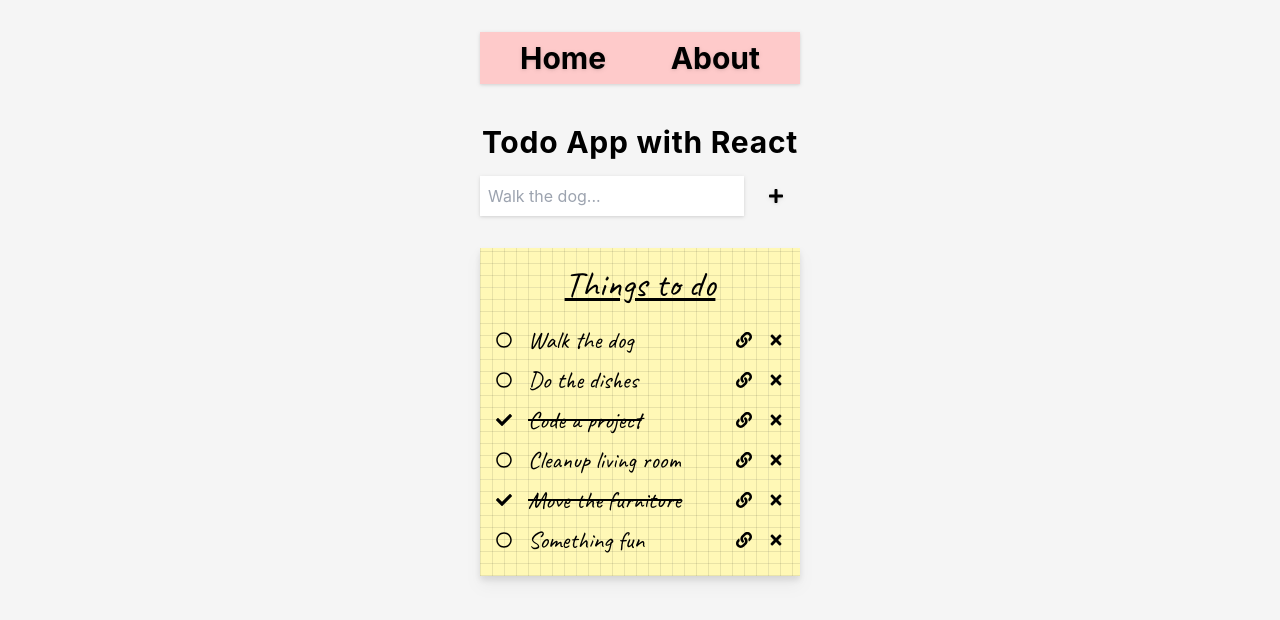
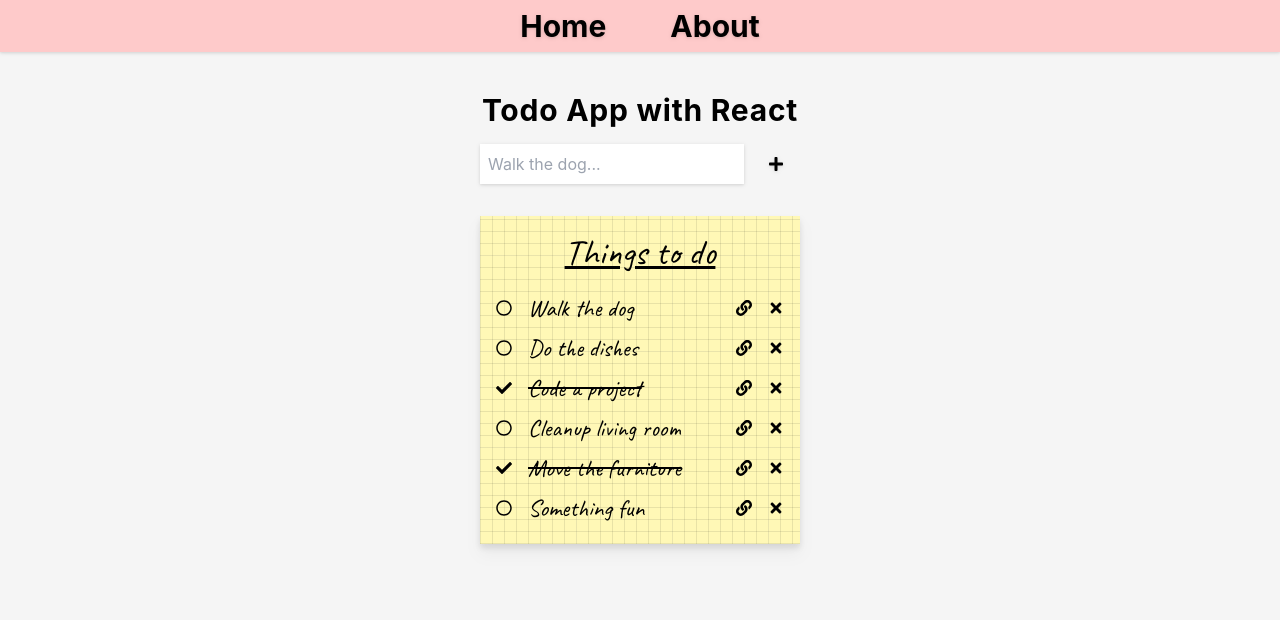
Before and after one commit to bjornnorgaard/todo, a React (Create React App) app in the folder react-typescript-tailwind/: page / in a window 1280 px wide. Shown: the top 620 px of the page. Built offline with nearby package versions, Linux system fonts and the light colour scheme.

Commit message:
Nav style updated

```diff
--- a/react-typescript-tailwind/src/App.tsx
+++ b/react-typescript-tailwind/src/App.tsx
@@ -7,8 +7,9 @@ import { Home } from "./pages/Home";
 import { TodoDetails } from "./pages/TodoDetails";
 
 export const App = () => (
+    <div>
+        <Navigation/>
         <div className="m-auto mt-8 flex max-w-xs flex-col items-center">
-        <Navigation/>
             <Routes>
                 <Route path="/" element={<Home/>}/>
                 <Route path="/about" element={<About/>}/>
@@ -16,6 +17,7 @@ export const App = () => (
                 <Route path="*" element={<Home/>}/>
             </Routes>
         </div>
+    </div>
 );
 
 export default App;
--- a/react-typescript-tailwind/src/components/Navigation.tsx
+++ b/react-typescript-tailwind/src/components/Navigation.tsx
@@ -9,7 +9,7 @@ export const Navigation = () => {
 
     return (
         <nav className="mb-10 w-full bg-red-200 p-2 drop-shadow">
-            <ul className="flex justify-between px-8 text-3xl font-bold">
+            <ul className="flex gap-16 justify-center px-8 text-3xl font-bold">
                 {routes.map(r => (
                     <li className="drop-shadow hover:text-blue-400 hover:underline">
                         <Link
```
Lines whose indentation alone changed are shown as unchanged.
